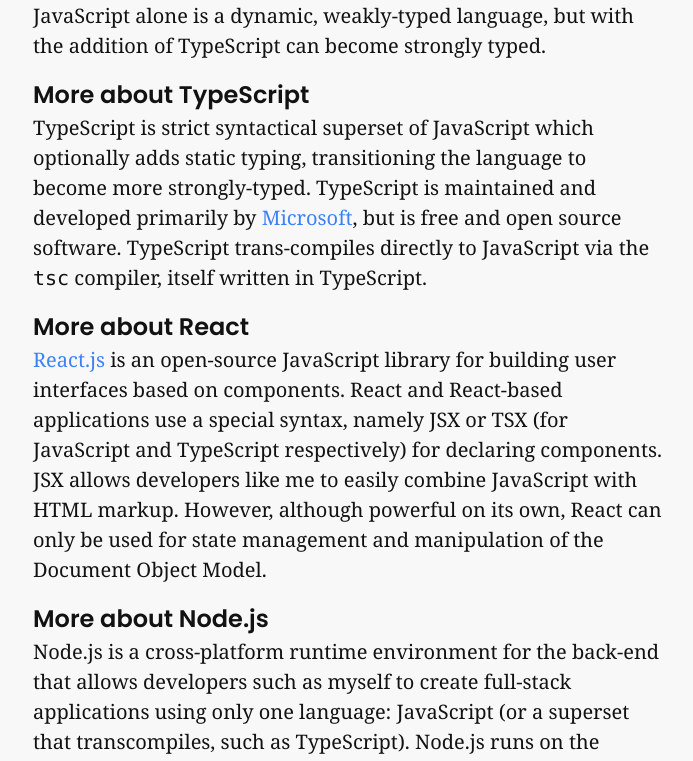
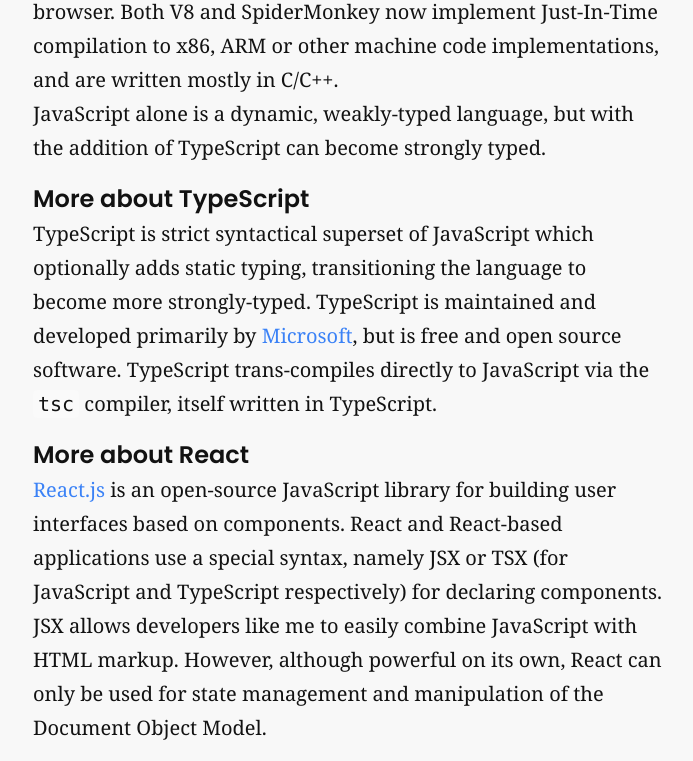
Before and after one commit to mattsavin/mattsavin.me, a Next.js app: page /about in a window 1280 px wide. Shown: the part 1484-2245 px from the top of the page, without its empty margins (291-984 px from the left). Built offline with nearby package versions, Linux system fonts and the light colour scheme.

Commit message:
adjust line heights, edit code blocks

```diff
--- a/styles/about.module.css
+++ b/styles/about.module.css
@@ -14,6 +14,7 @@
 
 .article p {
     font-family: charter, Georgia, Cambria, "Times New Roman", Times, serif;
+    line-height: 34px;
 }
 
 .section, .intro {
--- a/styles/globals.css
+++ b/styles/globals.css
@@ -56,6 +56,15 @@
     font-family: var(--fonts);
 }
 
+p {
+    line-height: 28px;
+}
+
+code {
+    background: hsla(0, 0%, 100%, 0.2);
+    border-radius: 4px;
+    padding: 2px 5px;
+}
 
 @media (prefers-color-scheme: light) {
     .brand {
```
